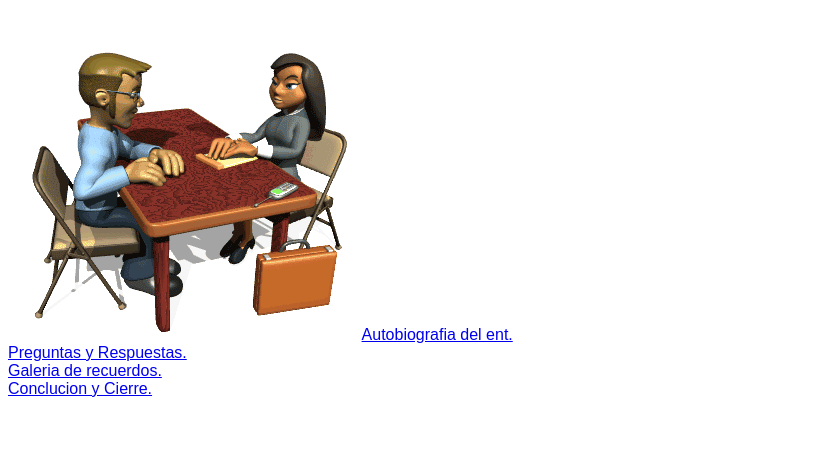
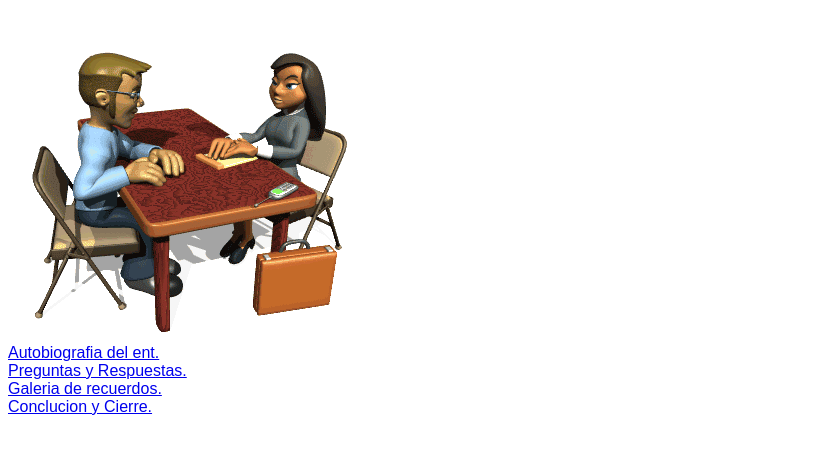
Before and after one commit to JulianMoreno5/Entrevista.github.io, a plain HTML site: page index.html in a window 1280 px wide. Shown: the part 75-528 px from the top of the page, without its empty margins (0-819 px from the left). Drawn offline with Linux system fonts and the light colour scheme.

Commit message:
Actualizar index.html

```diff
--- a/index.html
+++ b/index.html
@@ -28,7 +28,7 @@
     <header>
     <h1>ENTREVISTA</h1>
     </header>
-    <img src="IMG_1222.gif">
+    <img src="IMG_1222.gif"><br>
     <a href="Biografia.html">Autobiografia del ent.</a><br>
    <a href="Preguntas.html">Preguntas y Respuestas.</a><br>
       <a href="Recuerdos.html">Galeria de recuerdos.</a><br>
```
